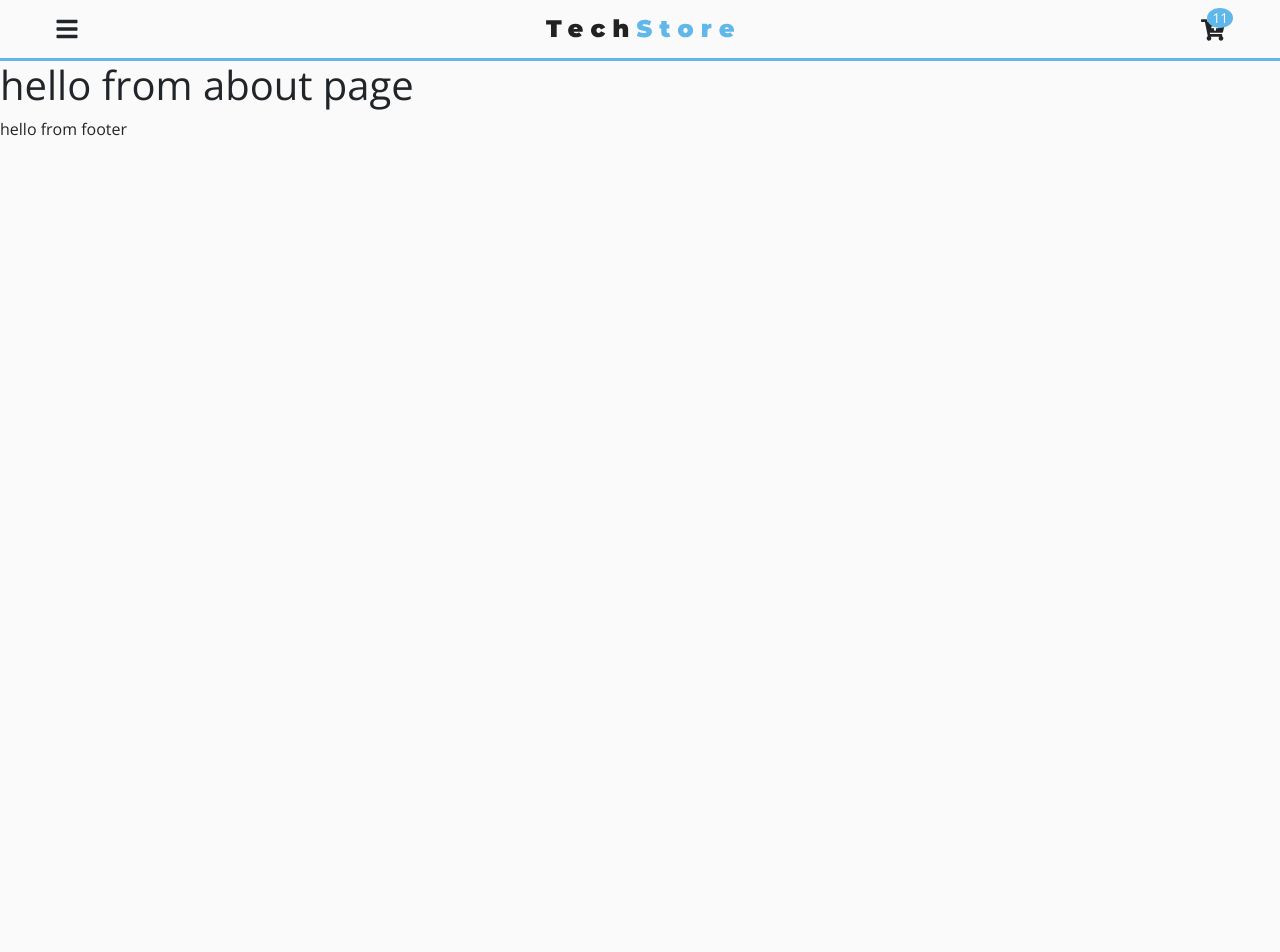
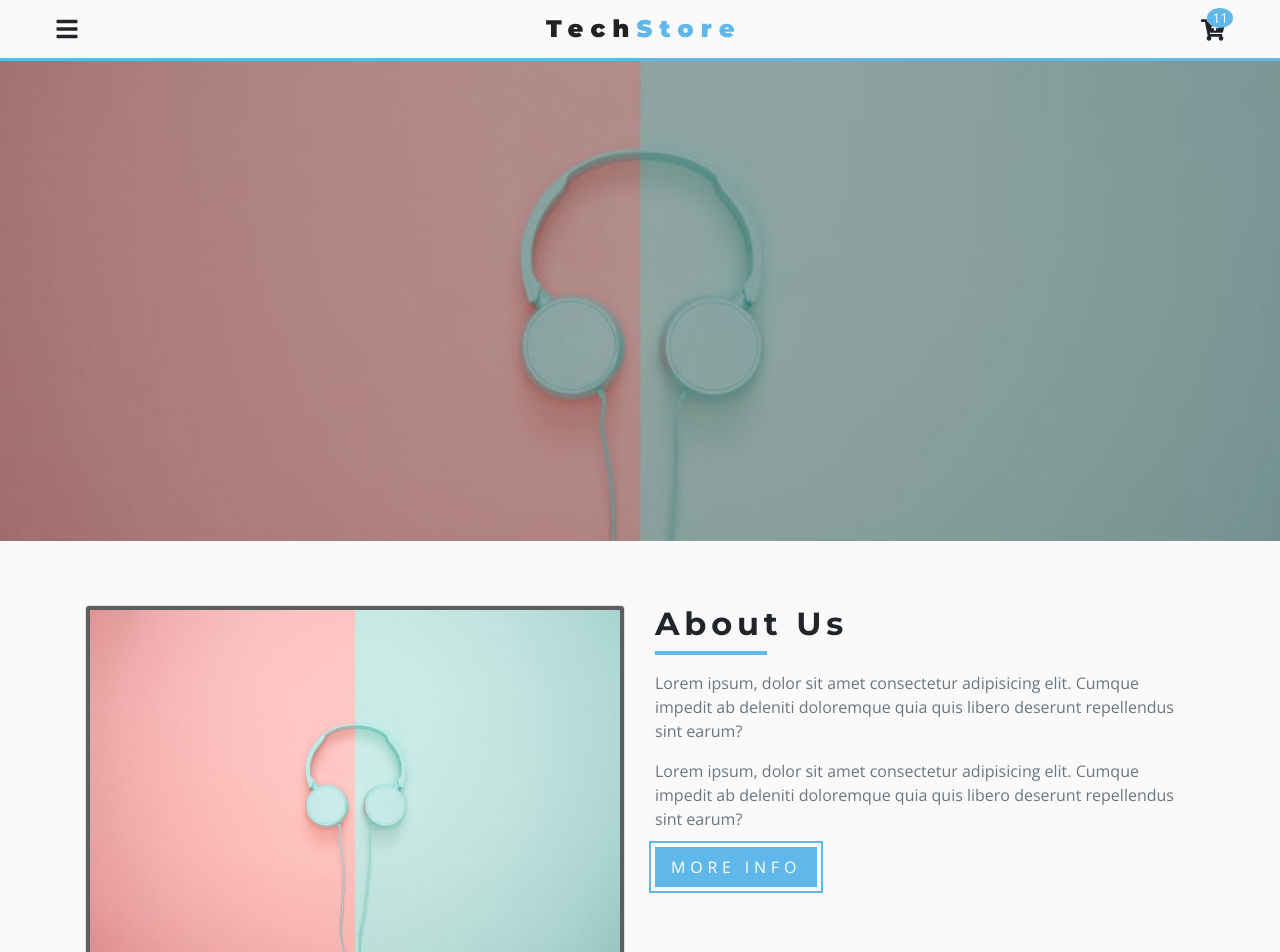
Before and after one commit to JigneshPatel04/react-tech-store-app, a React (Create React App) app: page /about in a window 1280 px wide. Shown: the top 952 px of the page. Before the commit the page ends 800 px from the top, so only its background shows below. Built offline with nearby package versions, Linux system fonts and the light colour scheme.

Commit message:
about page

```diff
--- /dev/null
+++ b/src/components/AboutPage/info.js
@@ -0,0 +1,36 @@
+import React from 'react';
+import Title from '../Title';
+import aboutBcg from '../../images/aboutBcg.jpeg';
+
+export default function Info() {
+  return (
+    <section className='py-5'>
+      <div className='container'>
+        <div className='row'>
+          <div className='col-10 mx-auto col-md-6 my-3'>
+            <img
+              src={aboutBcg}
+              className='img-fluid img-thumbnail'
+              alt='about company'
+              style={{ background: 'var(--darkGrey)' }}
+            ></img>
+          </div>
+          <div className='col-10 mx-auto col-md-6 my-3'>
+            <Title title='about us' />
+            <p className='text-lead text-muted my-3'>
+              Lorem ipsum, dolor sit amet consectetur adipisicing elit. Cumque
+              impedit ab deleniti doloremque quia quis libero deserunt
+              repellendus sint earum?
+            </p>
+            <p className='text-lead text-muted my-3'>
+              Lorem ipsum, dolor sit amet consectetur adipisicing elit. Cumque
+              impedit ab deleniti doloremque quia quis libero deserunt
+              repellendus sint earum?
+            </p>
+            <button className='main-link' type='button' style={{marginTop:'2 rem'}}>more info</button>
+          </div>
+        </div>
+      </div>
+    </section>
+  );
+}
--- a/src/components/Navbar.js
+++ b/src/components/Navbar.js
@@ -43,6 +43,7 @@
   padding: 1rem 1.5rem;
   background: var(--mainGrey);
   border-bottom: 3px solid var(--primaryColor);
+  z-index:1;
   .nav-center {
     display: flex;
     align-items: center;
--- /dev/null
+++ b/src/components/Title.js
@@ -0,0 +1,23 @@
+import React from 'react';
+import styled from 'styled-components';
+
+export default function Title({ title, center }) {
+  return (
+    <TitleWrapper className='row' center={center}>
+      <div className='col'>
+        <h2 className='text-title'>{title}</h2>
+        <div className='title-underline' />
+      </div>
+    </TitleWrapper>
+  );
+}
+
+const TitleWrapper = styled.div`
+  text-align: ${props => (props.center ? 'center' : 'left')};
+  .title-underline {
+    height: 0.25rem;
+    width: 7rem;
+    background: var(--primaryColor);
+    margin: ${props => (props.center ? '0 auto' : '0')};
+  }
+`;
--- a/src/pages/AboutPage.js
+++ b/src/pages/AboutPage.js
@@ -1,9 +1,13 @@
-import React from 'react'
+import React from 'react';
+import Info from '../components/AboutPage/info';
+import Hero from '../components/Hero';
+import aboutBcg from '../images/aboutBcg.jpeg';
 
 export default function AboutPage() {
-    return (
-        <>
-         <h1>hello from about page</h1>
-        </>
-    )
+  return (
+    <>
+    <Hero img={aboutBcg} />
+      <Info />
+    </>
+  );
 }
```
